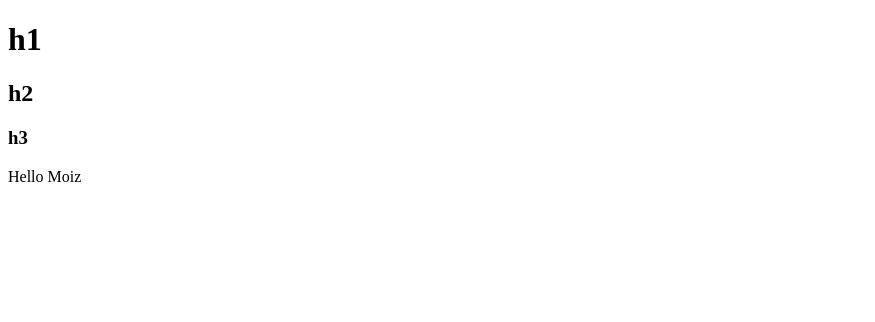
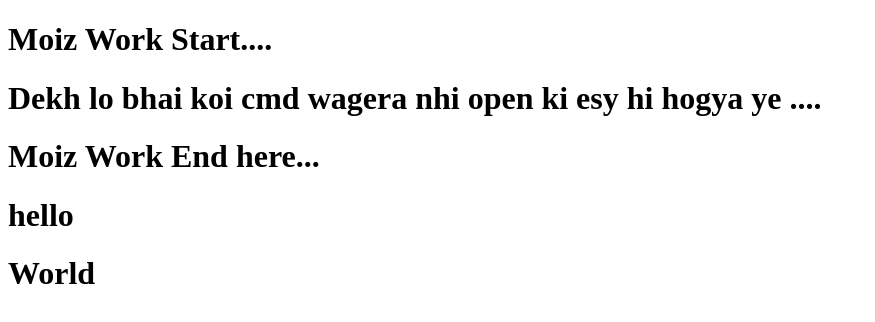
Before and after one commit to moizawan07/Group-project, a plain HTML site: page index.html in a window 1280 px wide. Shown: the whole page, without its empty margins (0-875 px from the left). Drawn offline with Linux system fonts and the light colour scheme.

Commit message:
code restore

```diff
--- a/index.html
+++ b/index.html
@@ -1,14 +1,18 @@
 <!DOCTYPE html>
 <html lang="en">
+
 <head>
     <meta charset="UTF-8">
     <meta name="viewport" content="width=device-width, initial-scale=1.0">
-    <title>Document</title>
+    <title>Group-Project</title>
 </head>
+
 <body>
-    <h1>h1</h1>
-    <h2>h2</h2>
-    <h3>h3</h3>
-    <p>Hello Moiz</p>
+    <h1>Moiz Work Start....</h1>
+    <h1> Dekh lo bhai koi cmd wagera nhi open ki esy hi hogya ye ....</h1>
+    <h1>Moiz Work End here...</h1>
+    <h1>hello</h1>
+    <h1>World</h1>
 </body>
+
 </html>
```
